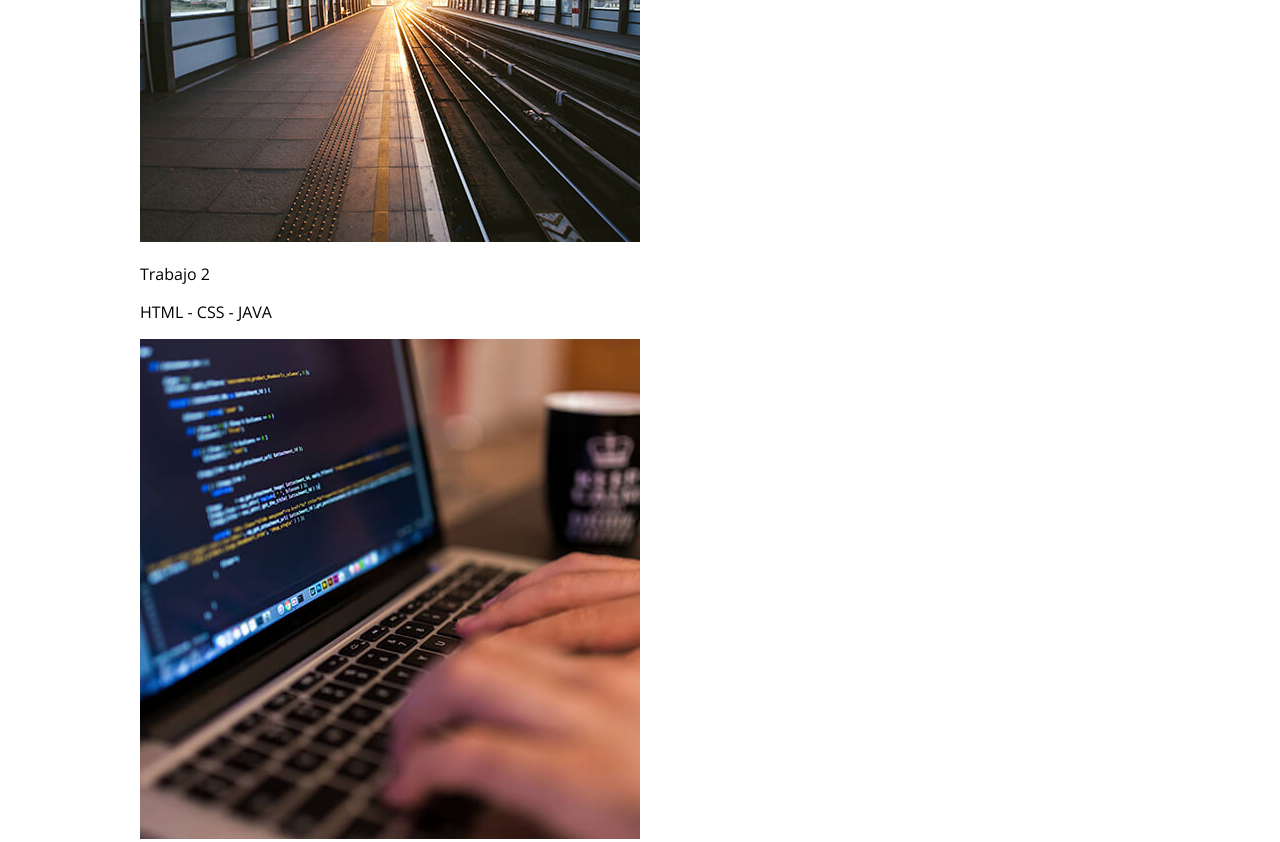
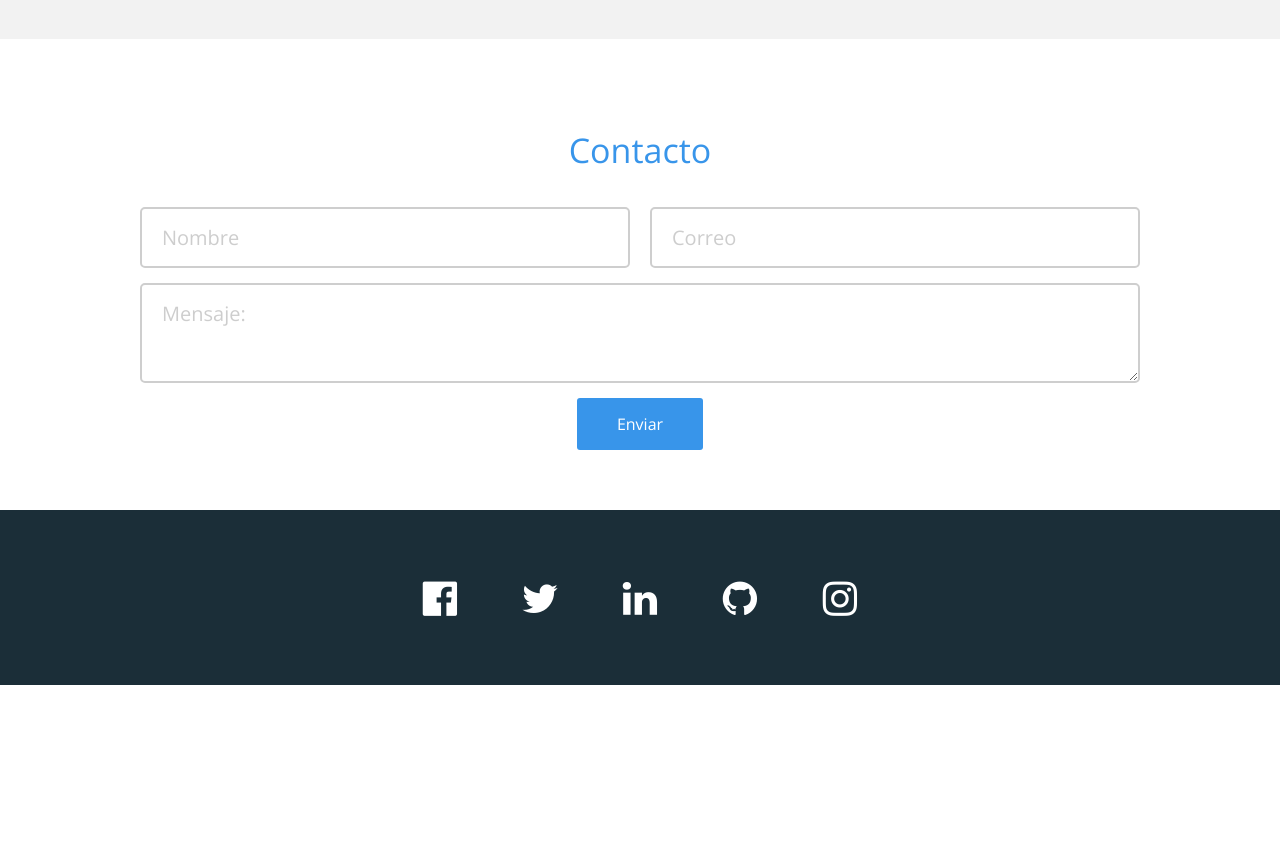
Before and after one commit to marcosantar93/webdesign-course, a plain HTML site: page practicas/portafolio/index.html in a window 1280 px wide. Shown: the part 1800-2642 px from the top of the page. After the commit the page ends 2485 px from the top, so only its background shows below. Drawn offline with nearby package versions, Linux system fonts and the light colour scheme.

Commit message:
estilos trabajos & footer

```diff
--- a/practicas/portafolio/css/estilos.css
+++ b/practicas/portafolio/css/estilos.css
@@ -8,7 +8,7 @@ body {
   font-size: 16px;
 }
 
-.contenedor{
+.contenedor {
   width: 90%;
   max-width: 1000px;
   margin: auto;
@@ -51,52 +51,50 @@ header .contenedor-texto {
 }
 
 header .contenedor-texto .texto {
-    border: 2px solid rgba(255, 255, 255, .5);
+  border: 2px solid rgba(255, 255, 255, 0.5);
   border-radius: 3px;
   display: inline-block;
   text-align: center;
   padding: 20px 60px;
-
 }
 
 header .contenedor-texto .texto h1,
-header .contenedor-texto .texto h2{
+header .contenedor-texto .texto h2 {
   color: #fff;
   font-weight: 300;
   margin: 0;
 }
 
-header .contenedor-texto .texto .nombre{
+header .contenedor-texto .texto .nombre {
   margin-bottom: 10px;
   font-size: 50px;
   line-height: 50px;
 }
 
-header .contenedor-texto .texto .profesion{
+header .contenedor-texto .texto .profesion {
   font-size: 25px;
   line-height: 25px;
 }
 /* MAIN */
-.main .contenedor{
+.main .contenedor {
   overflow: visible;
 }
 
-.main .acerca-de{
+.main .acerca-de {
   text-align: center;
 }
 
-.main .acerca-de .foto{
+.main .acerca-de .foto {
   margin-top: -60px;
 }
 
-.main .acerca-de .foto img{
+.main .acerca-de .foto img {
   vertical-align: top;
   border-radius: 50%;
-    border: 5px solid rgba(255, 255, 255, .2);
-
+  border: 5px solid rgba(255, 255, 255, 0.2);
 }
 
-.main .acerca-de .texto{
+.main .acerca-de .texto {
   color: #5a5a5a;
   font-weight: 600;
   font-size: 1em;
@@ -105,15 +103,180 @@ header .contenedor-texto .texto .profesion{
   margin: 40px auto 60px auto;
 }
 
-.main .acerca-de .texto .titulo{
+.main .acerca-de .texto .titulo {
   font-size: 34px;
   line-height: 34px;
   margin-bottom: 40px;
   font-weight: 300;
   color: #dd8202;
-    text-align:center;
+  text-align: center;
 }
 
-.main .acerca-de .texto .bold{
-    color:#3895ea;
+.main .acerca-de .texto .bold {
+  color: #3895ea;
 }
+
+.main .trabajos {
+  background: #f2f2f2;
+  padding: 60px 0;
+}
+
+.main .trabajos .contenedor {
+  overflow: hidden;
+}
+
+.main .trabajos .titulo {
+  font-size: 34px;
+  line-height: 34px;
+  margin-bottom: 40px;
+  font-weight: 300;
+  color: #323068;
+  text-align: center;
+}
+
+.main .trabajos .contenedor .contenedor-trabajos {
+  display: flex;
+  flex-direction: row;
+  flex-wrap: wrap;
+  justify-content: space-between;
+}
+
+.main .trabajos .contenedor .contenedor-trabajos .trabajo {
+  width: 23%;
+  margin-bottom: 40px;
+}
+
+.main .trabajos .contenedor .contenedor-trabajos .trabajo .thumb {
+  width: 100%;
+  margin-bottom: 10px;
+}
+
+.main .trabajos .contenedor .contenedor-trabajos .trabajo .thumb img {
+  width: 100%;
+  vertical-align: top;
+  border-radius: 3px;
+}
+
+.main .trabajos .contenedor .contenedor-trabajos .trabajo .descripcion {
+  text-align: center;
+}
+
+.main .trabajos .contenedor .contenedor-trabajos .trabajo .descripcion .nombre {
+  font-weight: 700;
+  color: #3895ea;
+  margin-bottom: 10px;
+}
+
+.main
+  .trabajos
+  .contenedor
+  .contenedor-trabajos
+  .trabajo
+  .descripcion
+  .categoria {
+  font-size: 14px;
+  color: #636363;
+}
+
+/* FOOTER */
+
+footer .contacto {
+  padding: 60px 0;
+}
+
+footer .contacto .titulo {
+  font-size: 34px;
+  line-height: 34px;
+  margin-bottom: 40px;
+  font-weight: 300;
+  color: #3895ea;
+  text-align: center;
+}
+
+footer .contacto .formulario {
+  display: flex;
+  flex-wrap: wrap;
+  justify-content: space-between;
+}
+
+footer .contacto .formulario input[type="text"],
+footer .contacto .formulario input[type="email"],
+footer .contacto .formulario textarea {
+  border: 2px solid #cecece;
+  border-radius: 5px;
+  padding: 15px 20px;
+  font-size: 20px;
+  color: #a4a4a4;
+}
+
+footer .contacto .formulario input[type="text"]:focus,
+footer .contacto .formulario input[type="email"]:focus,
+footer .contacto .formulario textarea:focus {
+  border: 2px solid #3895ea;
+}
+
+footer .contacto .formulario input[type="text"],
+footer .contacto .formulario input[type="email"] {
+  width: 49%;
+  margin-bottom: 15px;
+}
+footer .contacto .formulario textarea {
+  width: 100%;
+  height: 100px;
+  min-height: 100px;
+  max-height: 300px;
+  max-width: 100%;
+  min-width: 100%;
+  margin-bottom: 15px;
+}
+
+footer .contacto .formulario .boton {
+  margin: auto;
+  background: #3895ea;
+  color: #fff;
+  border: none;
+  border-radius: 3px;
+  padding: 15px 40px;
+  cursor: pointer;
+}
+
+footer .contacto .formulario .boton:hover {
+  background: #387bea;
+}
+
+footer .redes-sociales {
+  background: #1b2e38;
+  padding: 60px 0;
+}
+
+footer .redes-sociales .contenedor {
+  display: flex;
+  flex-direction: row;
+  justify-content: center;
+}
+
+footer .redes-sociales a {
+  color: #fff;
+  text-align: center;
+  display: block;
+  width: 100px;
+  text-decoration: none;
+  font-size: 40px;
+  border-radius: 5px;
+}
+
+footer .redes-sociales .facebook:hover {
+  background: #3c5a99;
+}
+footer .redes-sociales .twitter:hover {
+  background: #1da1f2;
+}
+footer .redes-sociales .linkedin:hover {
+  background: #0077b5;
+}
+footer .redes-sociales .github:hover {
+  background: #555;
+}
+footer .redes-sociales .instagram:hover {
+  background: #833ab4;
+}
```
Lines whose indentation alone changed are shown as unchanged.
